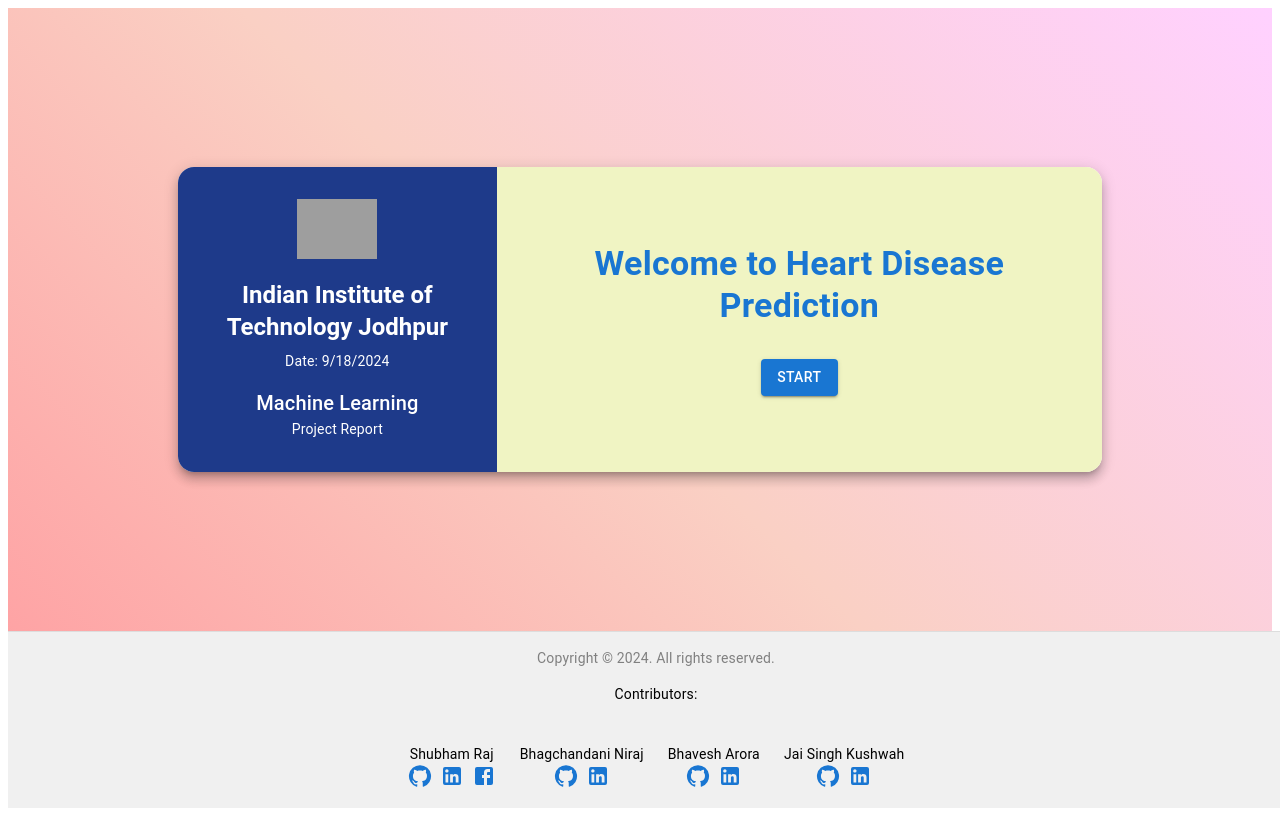
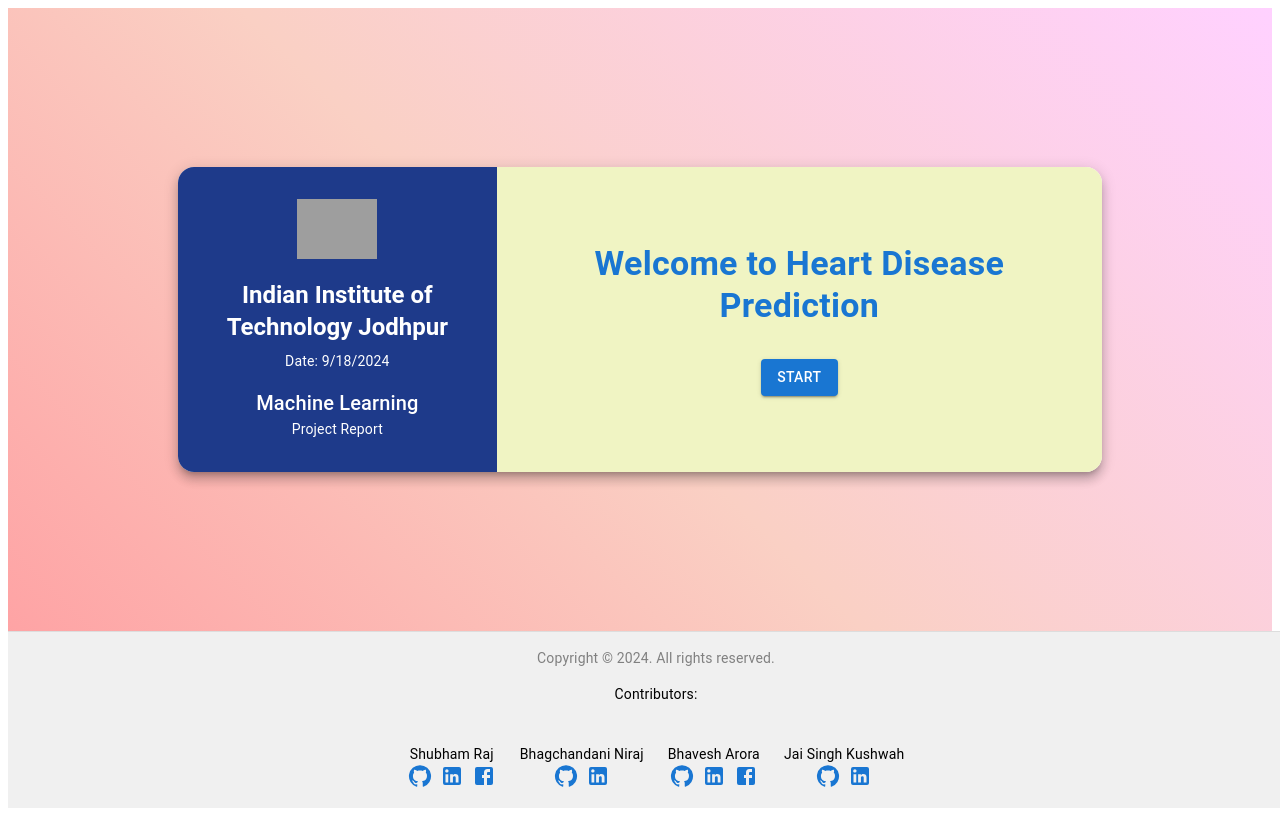
Before and after one commit to shubham14p3/iitj-ml-heart-react, a React (Vite) app: page / in a window 1280 px wide. Shown: the top 816 px of the page. Built offline with nearby package versions, Linux system fonts and the light colour scheme; grey boxes are pictures that could not be loaded.

Commit message:
pushing my links

```diff
--- a/src/ui/Footer.jsx
+++ b/src/ui/Footer.jsx
@@ -60,10 +60,9 @@ function Footer() {
             <Link href="https://linkedin.com/in/bhavesh-arora-11b0a319b" target="_blank">
               <LinkedIn />
             </Link>
-            {/* <Link href="https://facebook.com/bhavesharora" target="_blank">
+             <Link href="https://www.instagram.com/bhavesharora02/" target="_blank">
               <Facebook />
-            </Link> */}
-          </Box>
+            </Link>          </Box>
         </Grid>
 
         <Grid item>
```
